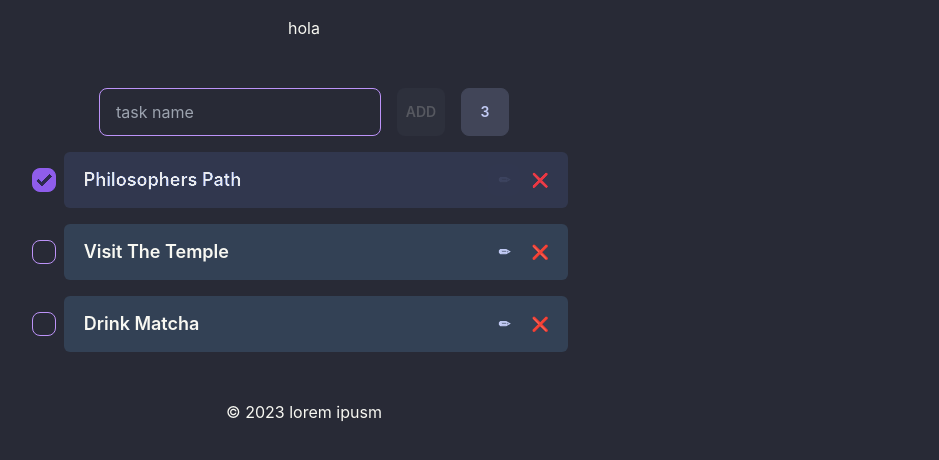
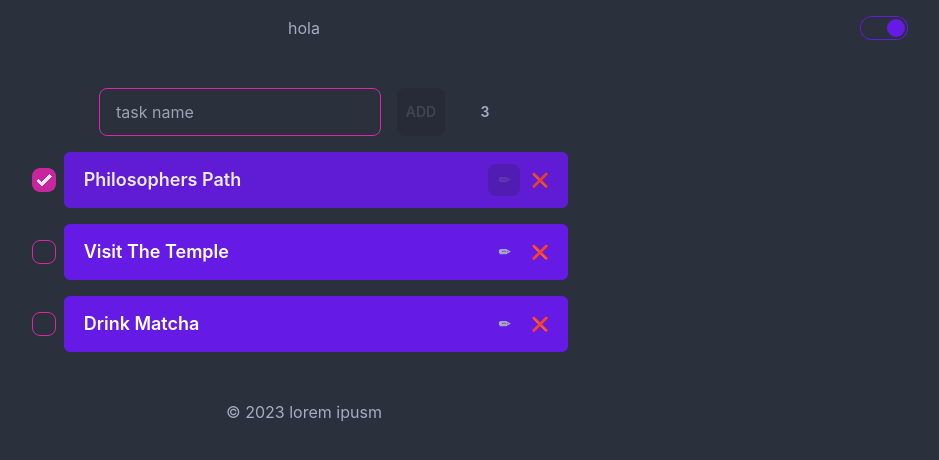
Before and after one commit to A9Marshe/mini-todo, a React (Create React App) app: page / in a window 1280 px wide. Shown: the top 460 px of the page, without its empty margins (336-1275 px from the left). Built offline with nearby package versions, Linux system fonts and the light colour scheme.

Commit message:
applied basic theme changer

```diff
--- a/src/App.js
+++ b/src/App.js
@@ -1,18 +1,32 @@
 import { TasksList } from './components';
-import { useReducer, useRef } from 'react';
-import { TasksContext } from './context/TasksContext';
+import { useEffect, useReducer, useRef, useState } from 'react';
+import { TasksContext, ThemeContext } from './context/TasksContext';
 import tasksReducer from './hooks/TasksReducer';
 import './App.css'
 
 export default function App() {
   const [tasks, dispatch] = useReducer(tasksReducer, initialTasks);
   const headId = useRef(tasks.length);
+  const [theme, setTheme] = useState('dark');
+  useEffect(() => {
+    console.log(`Theme changed! \n`)
+    return () => {
+      console.log(theme);
+    }
+  }, [theme])
+
+  function toggleTheme() {
+    (theme === "light") ? setTheme("dark") : setTheme("light")
+  }
 
   return (
-    <div className='h-screen flex flex-col space-y-2 ' >
-      <header className=' w-full mx-auto text-center p-4' >
-        hola
+    <ThemeContext.Provider value={{ theme, setTheme }}>
+      <div data-theme={theme} className='h-screen flex flex-col space-y-2 ' >
+        <header className=' w-screen flex flex-row  relative  mx-auto text-center p-4' >
+          <h2 className='mx-auto'>hola </h2>
+          <input readOnly onClick={toggleTheme} type="checkbox" className="  toggle absolute right-9 toggle-primary" checked={theme === 'light' ? "" : "checked"} />
         </header>
+
         <TasksContext.Provider value={{
           tasks,
           headId,
@@ -26,6 +40,7 @@ export default function App() {
           © 2023 lorem ipusm
         </footer>
       </div>
+    </ThemeContext.Provider>
   );
 }
 
--- a/src/components/NewTask.jsx
+++ b/src/components/NewTask.jsx
@@ -35,7 +35,7 @@ export default function NewTask() {
       >
         add
       </button>
-      <div className="btn-square btn">{tasks.length}</div>
+      <div className=" btn-ghost btn-square btn">{tasks.length}</div>
     </div>
   );
 }
--- a/src/components/TodoItem.jsx
+++ b/src/components/TodoItem.jsx
@@ -56,7 +56,7 @@ export default function TodoItem({ task }) {
   return (
     <div
       className={`flex max-w-[90vw] flex-row items-center ${
-        task.done && "opacity-90 mix-blend-color-dodge"
+        task.done && "opacity-90 "
       }`}
     >
       <input
@@ -68,8 +68,8 @@ export default function TodoItem({ task }) {
         checked={task.done ? "checked" : ""}
         disabled={isEditing ? "disabled" : ""}
       />
-      <article className="m-2 w-[50ch] rounded-md bg-slate-700 p-3">
-        <div className="text- flex flex-row items-center justify-between capitalize">
+      <article className="m-2 w-[50ch] rounded-md bg-primary p-3 text-white">
+        <div className=" flex flex-row items-center justify-between capitalize">
           {isEditing ? (
             <>
               <input
@@ -80,19 +80,19 @@ export default function TodoItem({ task }) {
                 type="text"
                 name=""
                 id=""
-                className="text- input-secondary input max-w-[40ch] overflow-hidden overflow-ellipsis whitespace-nowrap bg-secondary pl-2 text-lg font-semibold"
+                className="input-secondary input max-w-[40ch] overflow-hidden overflow-ellipsis whitespace-nowrap bg-secondary pl-2 text-lg font-semibold"
               />
               <div className="ml-6 flex space-x-1">
                 <button
                   onClick={() => handleTaskChange()}
                   disabled={task.done ? "disabled" : ""}
-                  className="btn-square btn-sm btn border-0 bg-transparent hover:bg-gray-600"
+                  className="btn-square btn-sm btn border-0 bg-transparent hover:bg-green-500 hover:text-white"
                 >
                   ✔
                 </button>
                 <button
                   onClick={undo}
-                  className="btn-square btn-sm btn border-0 bg-transparent hover:bg-slate-600 "
+                  className="hover: btn-square btn-sm btn border-0 bg-transparent hover:bg-secondary "
                 >
                   🔁
                 </button>
--- a/src/context/TasksContext.jsx
+++ b/src/context/TasksContext.jsx
@@ -1,3 +1,4 @@
 import { createContext } from "react";
 
 export const TasksContext = createContext(null);
+export const ThemeContext = createContext(null);
```
Lines whose indentation alone changed are shown as unchanged.
